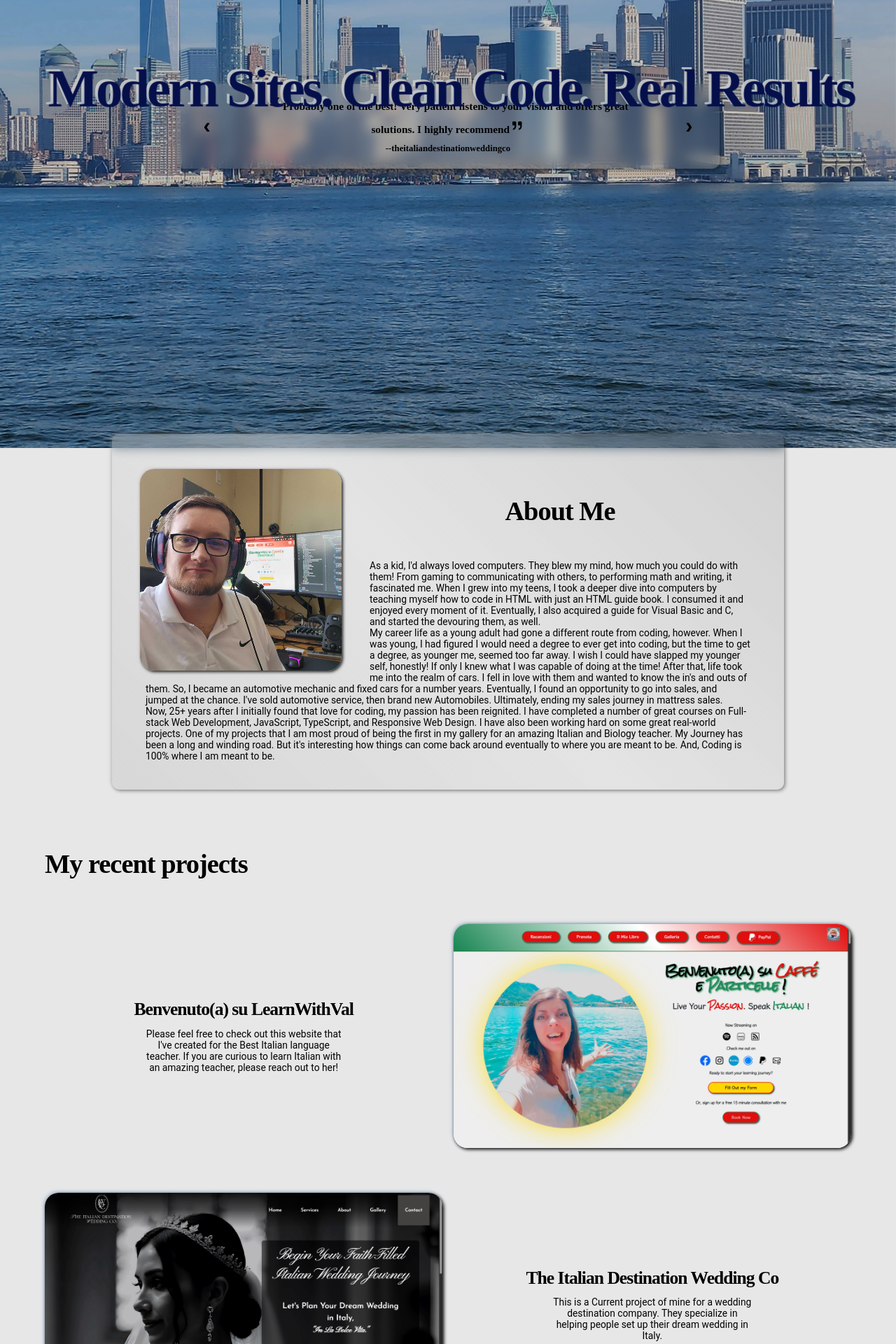
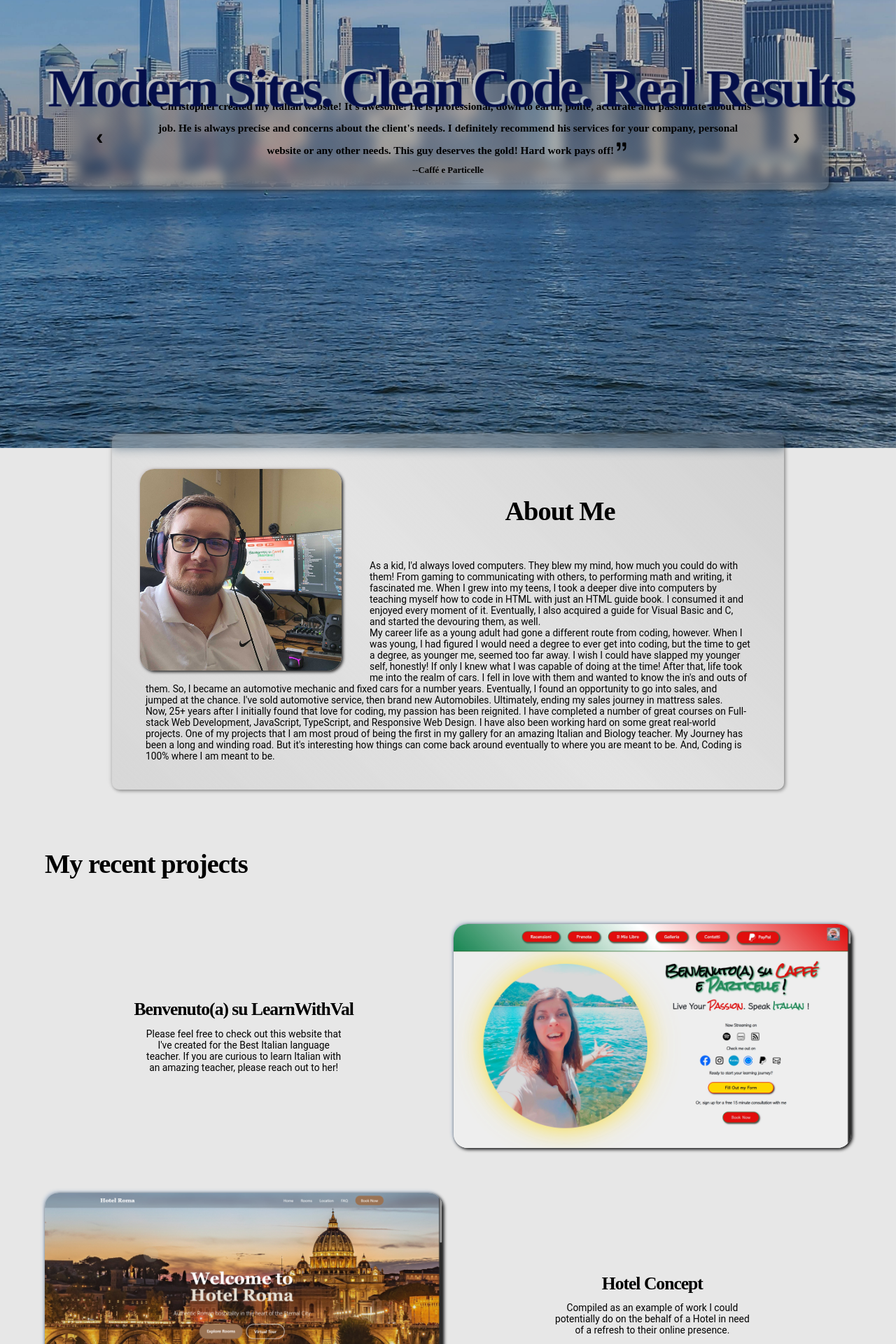
Before and after one commit to CRobinson1985/Portfolio, a React (Vite) app: page / in a window 1280 px wide. Shown: the part 320-2240 px from the top of the page at 70% size. Built offline with nearby package versions, Linux system fonts and the light colour scheme; a web font is replaced by a local one.

Commit message:
v0.37 --Commented out TIDWC information

```diff
--- a/src/components/data.js
+++ b/src/components/data.js
@@ -20,14 +20,14 @@ const data = [
     img: valImg,
   },
 
-  {
-    name: 'The Italian Destination Wedding Co',
-    link: 'https://italian-wedding-co.vercel.app/',
-    alt: 'Preview of The Italian Destination Wedding Co Website',
-    description:
-      'This is a Current project of mine for a wedding destination company. They specialize in helping people set up their dream wedding in Italy.',
-    img: tidwcImg,
-  },
+  // {
+  //   name: 'The Italian Destination Wedding Co',
+  //   link: 'https://italian-wedding-co.vercel.app/',
+  //   alt: 'Preview of The Italian Destination Wedding Co Website',
+  //   description:
+  //     'This is a Current project of mine for a wedding destination company. They specialize in helping people set up their dream wedding in Italy.',
+  //   img: tidwcImg,
+  // },
   {
     name: 'Hotel Concept',
     link: '',
--- a/src/components/reviews.js
+++ b/src/components/reviews.js
@@ -1,9 +1,9 @@
 const reviews = [
-  {
-    name: 'theitaliandestinationweddingco',
-    review:
-      'Probably one of the best! Very patient listens to your vision and offers great solutions. I highly recommend',
-  },
+  // {
+  //   name: 'theitaliandestinationweddingco',
+  //   review:
+  //     'Probably one of the best! Very patient listens to your vision and offers great solutions. I highly recommend',
+  // },
   {
     name: 'Caffé e Particelle',
     review:
```
